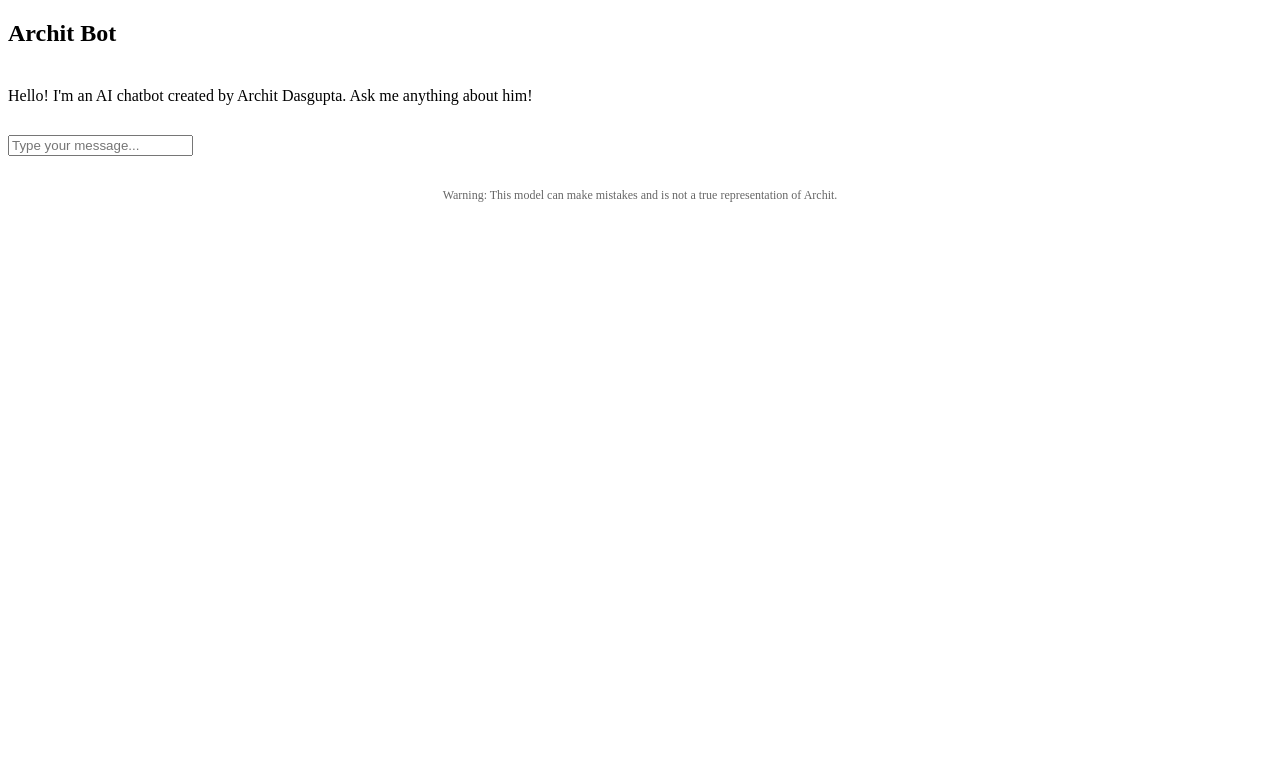
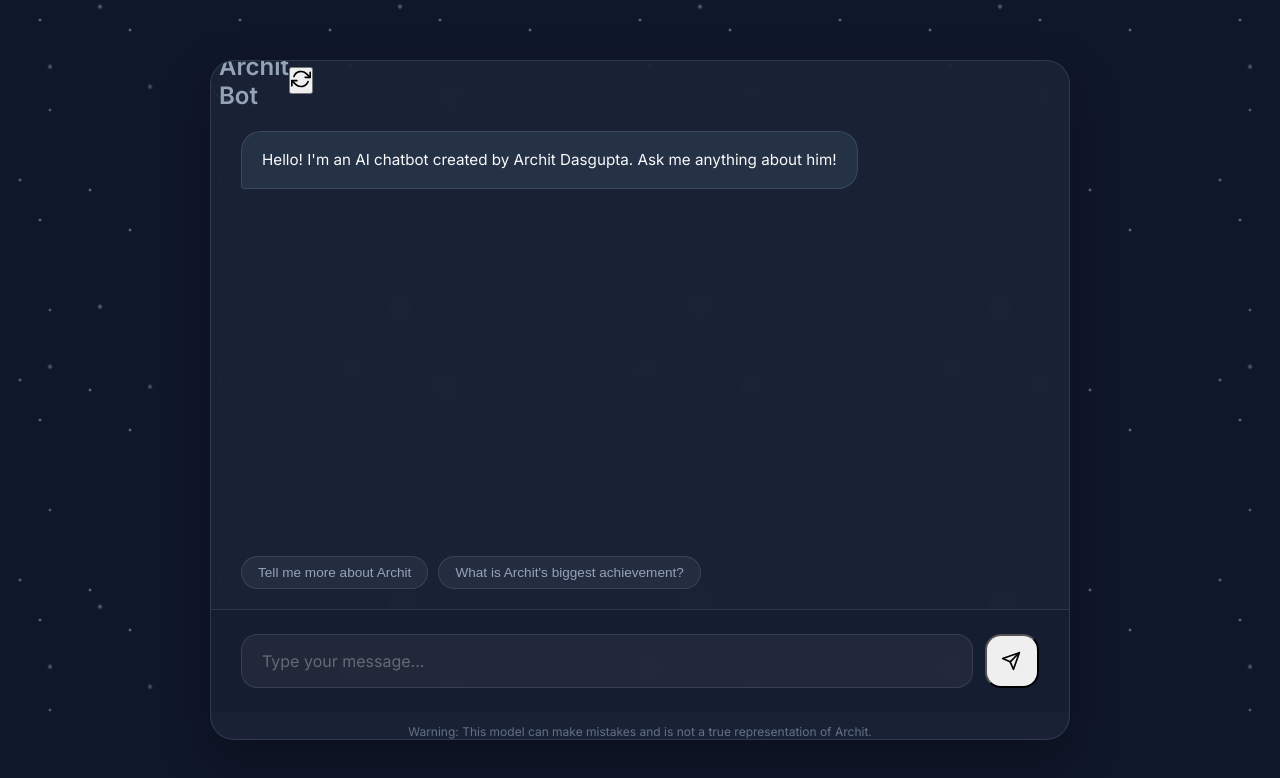
Before and after one commit to Archit-Dasgupta/RAG, a plain HTML site: page static/index.html in a window 1280 px wide. Drawn offline with Linux system fonts and the light colour scheme.

Commit message:
Fix UI: Restore missing CSS styles

```diff
--- a/static/style.css
+++ b/static/style.css
@@ -1,24 +1,242 @@
-button {
-    background: linear-gradient(135deg, var(--accent-primary), var(--accent-secondary));
+:root {
+    --bg-color: #0f172a;
+    --chat-bg: rgba(30, 41, 59, 0.7);
+    --glass-border: rgba(255, 255, 255, 0.1);
+    --text-primary: #f8fafc;
+    --text-secondary: #94a3b8;
+    --accent-primary: #6366f1;
+    --accent-secondary: #8b5cf6;
+    --accent-glow: rgba(99, 102, 241, 0.4);
+    --user-msg-bg: linear-gradient(135deg, #6366f1, #8b5cf6);
+    --bot-msg-bg: rgba(51, 65, 85, 0.5);
+    --font-family: 'Inter', sans-serif;
+}
+
+* {
+    margin: 0;
+    padding: 0;
+    box-sizing: border-box;
+}
+
+body {
+    font-family: var(--font-family);
+    background-color: var(--bg-color);
+    color: var(--text-primary);
+    height: 100vh;
+    display: flex;
+    justify-content: center;
+    align-items: center;
+    overflow: hidden;
+    position: relative;
+}
+
+/* Background Stars Animation */
+.stars-container {
+    position: fixed;
+    top: 0;
+    left: 0;
+    width: 100%;
+    height: 100%;
+    z-index: -1;
+    overflow: hidden;
+    pointer-events: none;
+}
+
+.stars,
+.stars2,
+.stars3 {
+    position: absolute;
+    top: 0;
+    left: 0;
+    width: 100%;
+    height: 100%;
+    background: transparent;
+}
+
+.stars {
+    background-image: radial-gradient(2px 2px at 20px 30px, #eee, rgba(0, 0, 0, 0)),
+        radial-gradient(2px 2px at 40px 70px, #fff, rgba(0, 0, 0, 0)),
+        radial-gradient(2px 2px at 50px 160px, #ddd, rgba(0, 0, 0, 0)),
+        radial-gradient(2px 2px at 90px 40px, #fff, rgba(0, 0, 0, 0)),
+        radial-gradient(2px 2px at 130px 80px, #fff, rgba(0, 0, 0, 0));
+    background-repeat: repeat;
+    background-size: 200px 200px;
+    animation: stars-anim 100s linear infinite;
+    opacity: 0.5;
+}
+
+.stars2 {
+    background-image: radial-gradient(3px 3px at 50px 100px, #eee, rgba(0, 0, 0, 0)),
+        radial-gradient(3px 3px at 100px 40px, #fff, rgba(0, 0, 0, 0)),
+        radial-gradient(3px 3px at 150px 120px, #ddd, rgba(0, 0, 0, 0));
+    background-repeat: repeat;
+    background-size: 300px 300px;
+    animation: stars-anim 150s linear infinite;
+    opacity: 0.4;
+}
+
+@keyframes stars-anim {
+    from {
+        transform: translateY(0);
+    }
+
+    to {
+        transform: translateY(-1000px);
+    }
+}
+
+.container {
+    width: 100%;
+    max-width: 900px;
+    height: 90vh;
+    padding: 20px;
+    position: relative;
+    z-index: 1;
+}
+
+.chat-area {
+    background: var(--chat-bg);
+    backdrop-filter: blur(12px);
+    -webkit-backdrop-filter: blur(12px);
+    border: 1px solid var(--glass-border);
+    border-radius: 24px;
+    height: 100%;
+    display: flex;
+    flex-direction: column;
+    box-shadow: 0 20px 50px rgba(0, 0, 0, 0.3);
+    overflow: hidden;
+}
+
+.chat-header {
+    padding: 20px 30px;
+    border-bottom: 1px solid var(--glass-border);
+    display: flex;
+    justify-content: space-between;
+    align-items: center;
+    background: transparent;
+    color: var(--text-secondary);
+    padding: 8px;
+    border-radius: 50%;
+    box-shadow: none;
+    width: 40px;
+    height: 40px;
+}
+
+.icon-btn:hover {
+    background: rgba(255, 255, 255, 0.1);
+    color: var(--text-primary);
+    transform: none;
+    box-shadow: none;
+}
+
+.chat-messages {
+    flex: 1;
+    overflow-y: auto;
+    padding: 30px;
+    display: flex;
+    flex-direction: column;
+    gap: 20px;
+    scroll-behavior: smooth;
+}
+
+.message {
+    max-width: 80%;
+    padding: 16px 20px;
+    border-radius: 20px;
+    font-size: 0.95rem;
+    line-height: 1.6;
+    animation: fadeIn 0.3s ease-out;
+    position: relative;
+}
+
+.message.bot {
+    background: var(--bot-msg-bg);
+    color: var(--text-primary);
+    border-bottom-left-radius: 4px;
+    align-self: flex-start;
+    border: 1px solid var(--glass-border);
+}
+
+.message.user {
+    background: var(--user-msg-bg);
     color: white;
-    border: none;
-    padding: 0 24px;
+    border-bottom-right-radius: 4px;
+    align-self: flex-end;
+    box-shadow: 0 4px 15px var(--accent-glow);
+}
+
+.suggestions-container {
+    display: flex;
+    gap: 10px;
+    padding: 0 30px 20px;
+    flex-wrap: wrap;
+}
+
+.suggestion-chip {
+    background: rgba(255, 255, 255, 0.05);
+    border: 1px solid var(--glass-border);
+    color: var(--text-secondary);
+    padding: 8px 16px;
+    border-radius: 20px;
+    font-size: 0.85rem;
+    cursor: pointer;
+    transition: all 0.2s ease;
+    box-shadow: none;
+}
+
+.suggestion-chip:hover {
+    background: rgba(255, 255, 255, 0.1);
+    color: var(--text-primary);
+    border-color: var(--accent-primary);
+    transform: translateY(-2px);
+}
+
+.input-area {
+    padding: 24px 30px;
+    background: rgba(15, 23, 42, 0.4);
+    border-top: 1px solid var(--glass-border);
+    display: flex;
+    gap: 12px;
+    align-items: center;
+}
+
+.input-area input {
+    flex: 1;
+    background: rgba(255, 255, 255, 0.05);
+    border: 1px solid var(--glass-border);
+    padding: 16px 20px;
     border-radius: 16px;
-    cursor: pointer;
+    color: var(--text-primary);
+    font-family: var(--font-family);
+    font-size: 1rem;
+    outline: none;
     transition: all 0.3s ease;
+}
+
+.input-area input:focus {
+    background: rgba(255, 255, 255, 0.08);
+    border-color: var(--accent-primary);
+    box-shadow: 0 0 0 2px rgba(99, 102, 241, 0.1);
+}
+
+.input-area input::placeholder {
+    color: rgba(255, 255, 255, 0.3);
+}
+
+#send-btn {
+    width: 54px;
+    height: 54px;
+    padding: 0;
+    border-radius: 16px;
     display: flex;
     align-items: center;
     justify-content: center;
-    box-shadow: 0 0 20px var(--accent-glow);
+    flex-shrink: 0;
 }
 
-button:hover {
-    transform: scale(1.05) translateY(-2px);
-    box-shadow: 0 0 30px var(--accent-glow);
-}
-
-button:active {
-    transform: scale(0.95);
+#send-btn svg {
+    margin-left: -2px;
+    /* Visual centering adjustment */
 }
 
 /* Typing Indicator */
```
Also changed, not shown: 1 other file.
